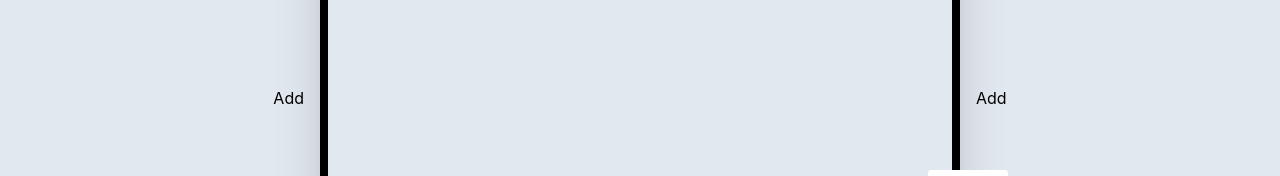
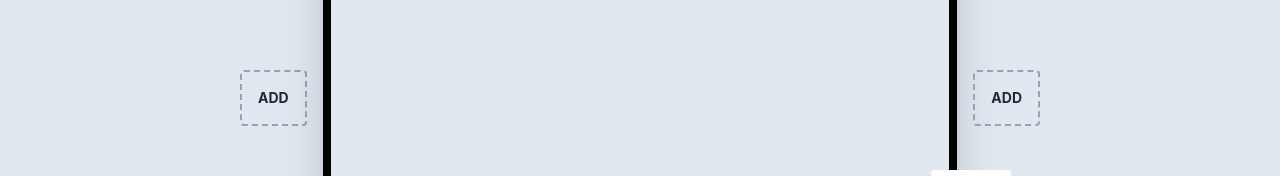
Before and after one commit to shrestha-prabin/wardrobe-designer, a React (Create React App) app: page / in a window 1280 px wide. Shown: the part 266-442 px from the top of the page. Built offline with nearby package versions, Linux system fonts and the light colour scheme.

Commit message:
Design & Icons Update

```diff
--- a/src/App.js
+++ b/src/App.js
@@ -193,8 +193,11 @@ const App = () => {
       <div className="flex flex-col items-center h-screen w-screen bg-slate-200">
         <div className="flex items-center justify-center h-[85vh] w-[100vh] mt-6 space-x-4">
           {buttonsVisible && (
-            <button className="" onClick={addLeft}>
-              Add
+            <button
+              className="font-bold text-sm text-gray-800 border-2 border-slate-400 border-dashed p-4 rounded outline-none"
+              onClick={addLeft}
+            >
+              ADD
             </button>
           )}
 
@@ -223,7 +226,14 @@ const App = () => {
             }}
           </AppContext.Consumer>
 
-          {buttonsVisible && <button onClick={addRight}>Add</button>}
+          {buttonsVisible && (
+            <button
+            className="font-bold text-sm text-gray-800 border-2 border-slate-400 border-dashed p-4 rounded outline-none"
+            onClick={addRight}
+            >
+              ADD
+            </button>
+          )}
         </div>
       </div>
       <Controls onUndo={undo} />
```
